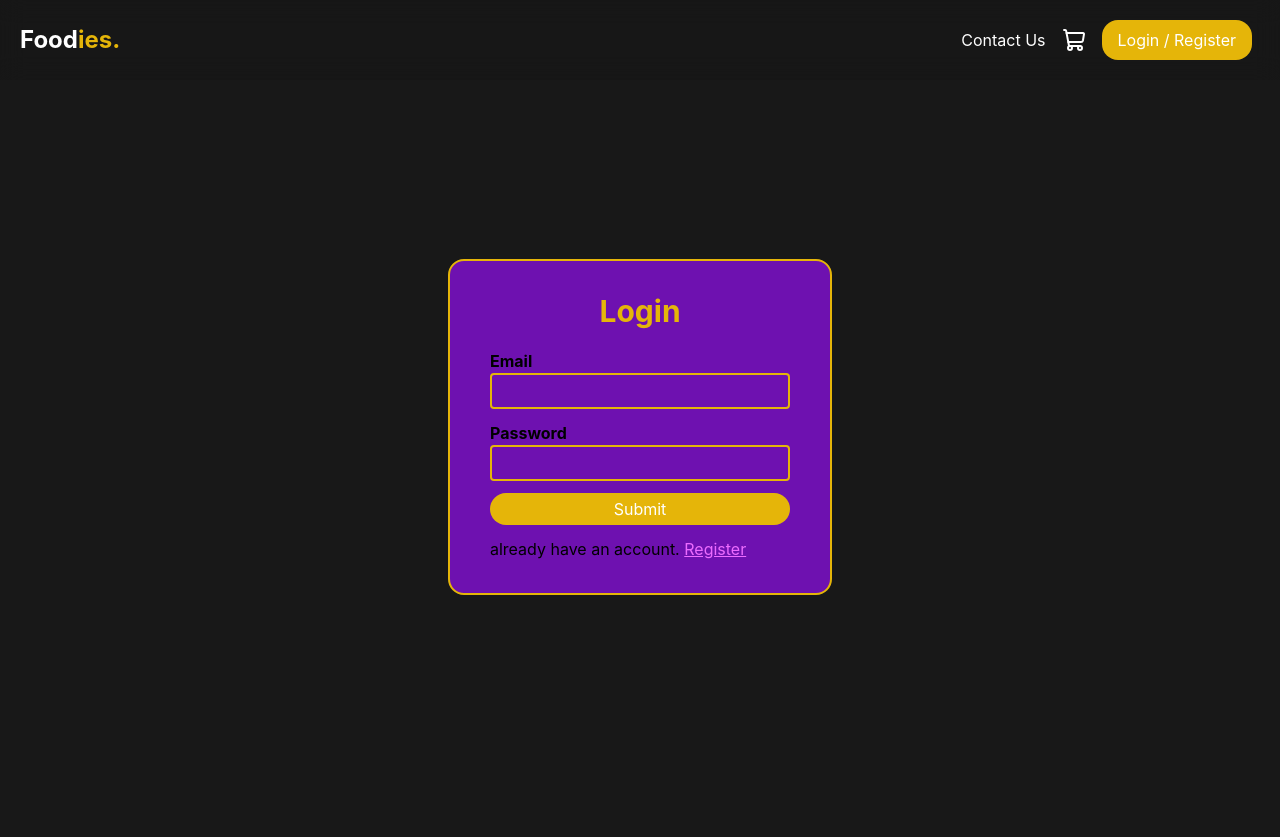
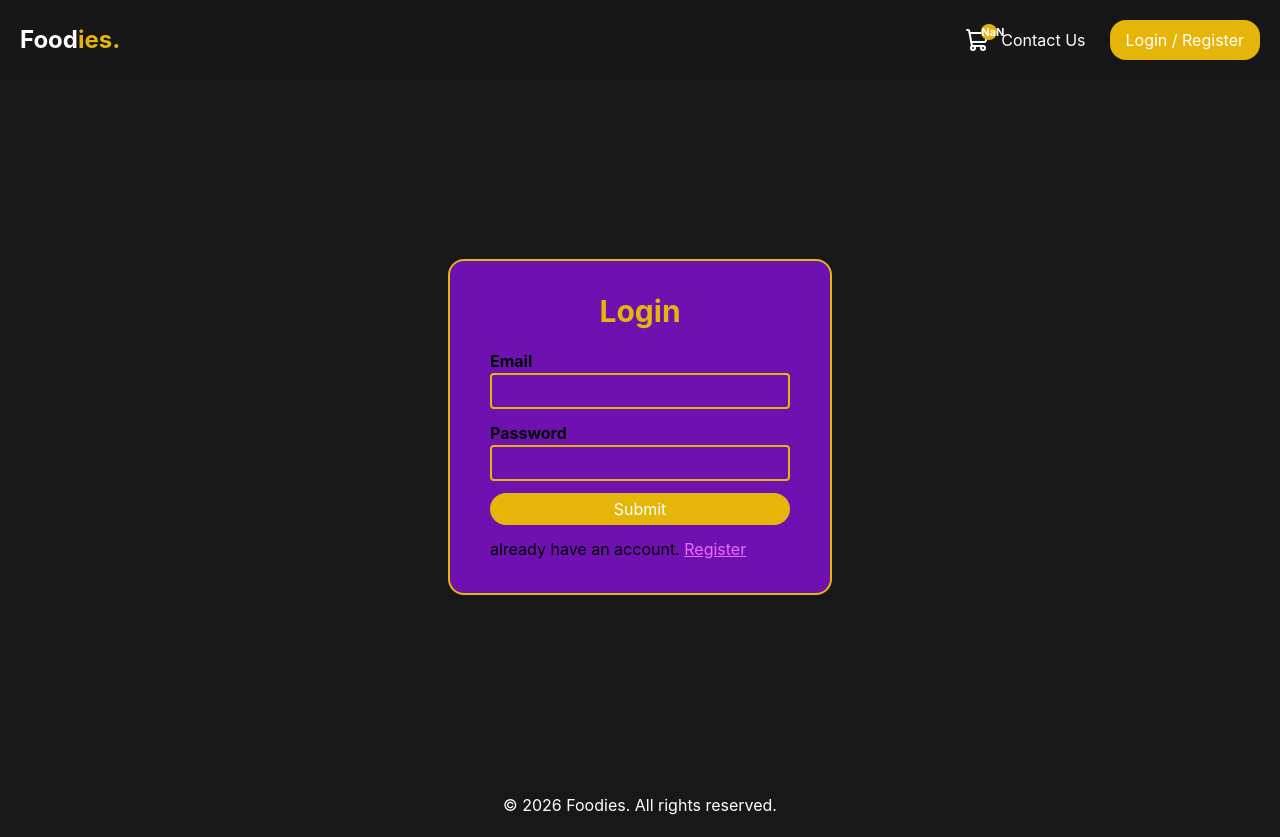
Before and after one commit to MuhammadIzhaanHumayun/Ecommerce-Website, a Next.js app: page /login in a window 1280 px wide. Before the commit the page ends 800 px from the top, so only its background shows below. Built offline with nearby package versions, Linux system fonts and the light colour scheme; no server answers.

Commit message:
added addtocart counting and fixed alignment issues.

```diff
--- a/app/(main)/layout.js
+++ b/app/(main)/layout.js
@@ -1,5 +1,6 @@
-import Navbar from "@/app/components/nabar.js";
-import Session from "@/app/components/session.js";
+import Navbar from "@/app/components/nabar";
+import Session from "@/app/components/session";
+import Footer from "@/app/components/footer";
 
 export const metadata = {
   title: "Home",
@@ -13,8 +14,13 @@ export default async function MainLayout({ children }) {
   const session = await Session();
   return (
     <>
-      <Navbar session={session} />
+      <header>
+        <Navbar session={session} />
+      </header>
       <main>{children}</main>
+      <footer>
+        <Footer />
+      </footer>
     </>
   );
 }
--- a/app/(main)/page.js
+++ b/app/(main)/page.js
@@ -7,6 +7,18 @@ export default function Home() {
   const [category, setCategory] = useState([]);
   const [products, setProducts] = useState([]);
   const [selectedCategory, setSelectedcategory] = useState();
+
+  const addToCart = () => {
+    if (localStorage.getItem("items") !== null) {
+      let cart = parseInt(localStorage.getItem("items"));
+      let items = cart + 1;
+      localStorage.setItem("items", items);
+      window.dispatchEvent(new Event("cartUpdated"));
+    } else {
+      localStorage.setItem("items", 1); // Fixed this from 0 to 1 for the first item
+    }
+  };
+
   useEffect(() => {
     const fetchBoth = async () => {
       try {
@@ -31,35 +43,80 @@ export default function Home() {
     fetchBoth();
   }, []);
 
+  const [currentIndex, setCurrentIndex] = useState(0);
+
+  const banners = [
+    "/banner.jpg",
+    "/banner.jpg",
+    "/banner.jpg",
+    "/banner.jpg",
+    "/banner.jpg",
+    "/banner.jpg",
+  ];
+
+  useEffect(() => {
+    const timer = setInterval(() => {
+      setCurrentIndex((prev) => (prev === banners.length - 1 ? 0 : prev + 1));
+    }, 4000);
+
+    return () => clearInterval(timer);
+  }, [banners.length]);
+
+  // 1. FILTER PRODUCTS HERE BEFORE RETURN
+  const filteredProducts = products
+    ? products.filter((p) => p.category?.id === selectedCategory)
+    : [];
+
   return (
     <>
-      <div className="w-full py-3 justify-items-center overflow-hidden">
-        <div className="w-9/10 h-7/10 justify-items-center overflow-hidden">
-          <Image src="/banner.png" width={700} height={0} alt="banner" />
+      <div className="w-full z-0 py-3 justify-items-center overflow-hidden">
+        <div className="relative z-0 w-full max-w-200 mx-auto overflow-hidden">
+          <div
+            className="flex transition-transform duration-700 ease-in-out"
+            style={{ transform: `translateX(-${currentIndex * 100}%)` }}
+          >
+            {banners.map((src, index) => (
+              <div key={index} className="w-full shrink-0 flex justify-center">
+                <Image
+                  src={src}
+                  width={800}
+                  height={400}
+                  alt={`banner-${index}`}
+                  className="w-full h-auto"
+                  priority={index === 0}
+                />
+              </div>
+            ))}
+          </div>
         </div>
       </div>
       <div className="w-full h-s px-5 bg-white justify-items-center">
         <h1 className="py-10 text-5xl font-semibold text-center">Menu</h1>
-        <ul className="flex gap-5 ">
+        <ul className="w-full flex gap-5 px-7 md:justify-center py-3 rounded-full sticky top-0 z-50 backdrop-blur-3xl overflow-x-scroll scrollbar-none ">
           {category &&
             category.map((cat) => (
               <li key={cat.id}>
                 <button
                   onClick={() => setSelectedcategory(cat.id)}
-                  className={`cursor-pointer text-xl ${selectedCategory === cat.id ? "border-b-2 border-btn-bg" : ""} `}
+                  className={`cursor-pointer text-xl whitespace-nowrap ${
+                    selectedCategory === cat.id
+                      ? "border-b-2 border-btn-bg"
+                      : ""
+                  } `}
                 >
                   {cat.name}
                 </button>
               </li>
             ))}
         </ul>
-        <div className="w-full flex flex-wrap gap-4 mt-5 py-5 ">
-          {products &&
-            products
-              .filter((p) => {
-                return p.category?.id === selectedCategory;
-              })
-              .map((p) => (
+        <div className="w-[calc(100vw-8%)] min-h-50 flex flex-wrap gap-4 mt-5 py-5 justify-center md:justify-normal">
+          {/* 2. CHECK IF EMPTY OR RENDER PRODUCTS */}
+          {filteredProducts.length === 0 ? (
+            <p className="w-full text-center text-xl font-bold text-gray-500 mt-10">
+              No products found
+            </p>
+          ) : (
+            filteredProducts.map((p) => (
               <div
                 key={p.id}
                 className="flex flex-col border overflow-hidden border-gray-500 rounded-4xl w-70 h-100"
@@ -78,11 +135,17 @@ export default function Home() {
                   {p.description}
                 </p>
                 <p className="my-2 font-bold text-xl mx-3">Rs. {p.price}</p>
-                  <button className="py-2 mx-3 mt-2 mb-3 bg-btn-bg text-btn-text hover:bg-btn-bg/90 ease-in-out duration-200 rounded-full font-bold cursor-pointer">
+                <button
+                  onClick={() => {
+                    addToCart();
+                  }}
+                  className="py-2 mx-3 mt-2 mb-3 bg-btn-bg text-btn-text hover:bg-btn-bg/90 ease-in-out duration-200 rounded-full font-bold cursor-pointer"
+                >
                   ADD TO CART
                 </button>
               </div>
-              ))}
+            ))
+          )}
         </div>
       </div>
     </>
--- /dev/null
+++ b/app/components/footer.js
@@ -0,0 +1,11 @@
+export default function Footer() {
+  return (
+    <>
+      <div className="py-5">
+        <p className="text-white text-center">
+          &copy; 2026 Foodies. All rights reserved.
+        </p>
+      </div>
+    </>
+  );
+}
--- a/app/components/nabar.js
+++ b/app/components/nabar.js
@@ -1,20 +1,60 @@
 "use client";
 import Link from "next/link";
-import { ShoppingCart, User } from "lucide-react";
-import { useState } from "react";
+import { ShoppingCart, User, Menu, X } from "lucide-react";
+import { useState, useEffect } from "react";
 import logout from "@/app/components/logout.js";
+
+export function getcartcount() {
+  return parseInt(localStorage.getItem("items"));
+}
 
 export default function Navbar({ session }) {
   // 1. Get and verify the token
   const [isMenuOpen, setIsMenuOpen] = useState(false);
+  const [isHamMenuOpen, setHamMenuOpen] = useState(false);
+  const [cartCount, setcartCount] = useState(0);
+  useEffect(() => {
+    setcartCount(getcartcount());
+    const updateCart = () => {
+      setcartCount(getcartcount() || 0);
+    };
+
+    window.addEventListener("cartUpdated", updateCart);
+
+    return () => {
+      window.removeEventListener("cartUpdated", updateCart);
+    };
+  }, []);
 
   return (
-    <div className="flex w-full h-20 md:30 items-center justify-between p-5 bg-body/70 backdrop-blur-md sticky top-0 ">
+    <div className="flex w-full h-20 sticky z-50 items-center justify-between p-5 bg-body/70 backdrop-blur-md ">
       <Link href="/" className="text-2xl font-bold text-white">
         Food<span className="text-btn-bg">ies.</span>
       </Link>{" "}
-      <nav className=" md:block ">
-        <ul className="items-center flex flex-col md:flex-row md:[&_li]:mx-2 md:[&_li]:text-white">
+      <nav className="flex gap-3 items-center">
+        <div className="relative">
+          <a href="">
+            <ShoppingCart className="text-white hover:text-btn-bg transition-all duration-200 ease-in-out" />
+          </a>
+          <span className="absolute bottom-3 left-4 rounded-full text-center  bg-btn-bg w-4 h-4 font-bold text-[11px] text-white">
+            {cartCount}
+          </span>
+        </div>
+        <button
+          onClick={() => {
+            setHamMenuOpen(!isHamMenuOpen);
+          }}
+          className="text-white cursor-pointer md:hidden relative z-50"
+        >
+          {isHamMenuOpen ? <X /> : <Menu />}
+        </button>
+        <ul
+          className={`fixed top-20 right-0 w-50 bg-menu-bg/95 p-6 flex flex-col z-50 gap-6 rounded-tl-2xl rounded-bl-2xl md:static md:h-auto md:w-auto md:bg-transparent md:p-0 md:flex-row md:items-center [&_li]:text-white transition-transform duration-300 ease-in-out ${
+            isHamMenuOpen
+              ? "translate-x-0"
+              : "translate-x-full md:translate-x-0"
+          }`}
+        >
           <li>Contact Us</li>
           {session ? (
             <>
@@ -27,11 +67,6 @@ export default function Navbar({ session }) {
           ) : (
             ""
           )}
-          <li>
-            <a href="">
-              <ShoppingCart className="hover:text-btn-bg transition-all duration-200 ease-in-out" />
-            </a>
-          </li>
           {session ? (
             <li
               className="relative group py-2"
@@ -45,7 +80,7 @@ export default function Navbar({ session }) {
 
               {/* Dropdown Menu */}
               <div
-                className={`absolute right-0 mt-2 w-32 bg-menu-bg border border-menu-bg/70 rounded shadow-lg transition-all duration-200 ease-in-out z-50 ${isMenuOpen ? "opacity-100 visible" : "opacity-0 invisible"}`}
+                className={` absolute right-10 mt-2 w-32 bg-menu-bg border border-menu-bg/70 rounded-lg shadow-lg transition-all duration-200 ease-in-out z-50 ${isMenuOpen ? "opacity-100 visible" : "opacity-0 invisible"}`}
               >
                 <ul className="flex flex-col pt-2 text-sm text-black">
                   <li>
--- a/app/layout.js
+++ b/app/layout.js
@@ -1,5 +1,6 @@
 import { Geist } from "next/font/google";
 import "./globals.css";
+import Footer from "@/app/components/footer";
 const geistSans = Geist({
   variable: "--font-geist-sans",
   subsets: ["latin"],
@@ -12,7 +13,9 @@ export default function RootLayout({ children }) {
       suppressHydrationWarning
       className={`${geistSans.variable} h-full antialiased`}
     >
-      <body className="scrollbar-gutter-stable">{children}</body>
+      <body className="scrollbar-gutter-stable scroll-smooth overflow-x-hidden">
+        {children}
+      </body>
     </html>
   );
 }
```
Also changed, not shown: public/banner.jpg (added), 1 other file (tests, documents, lock files or other folders). Lines whose indentation alone changed are shown as unchanged.
